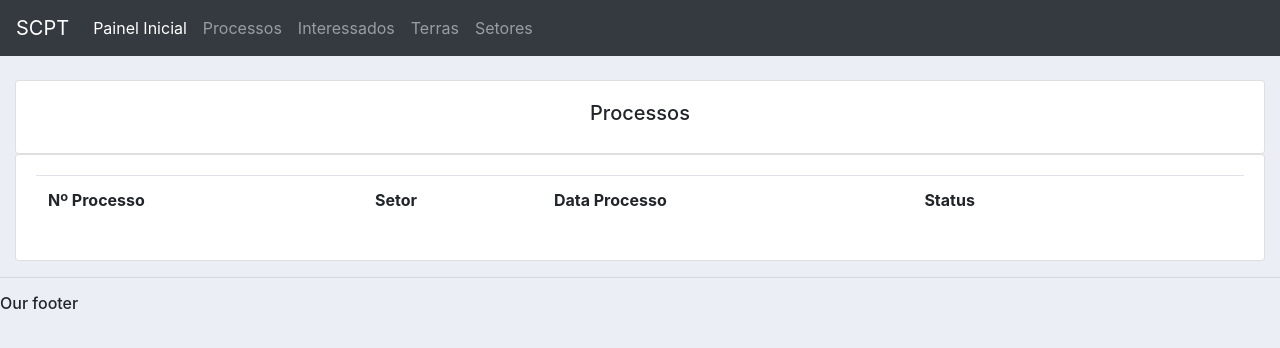
After one commit to simplymarco/Sistema-de-Controle-de-Processos-Titulados, a Django app: page /processolist/ in a window 1280 px wide. The commit adds this page. Shown: the top 348 px of the page. Run offline with Django 3.2, Linux system fonts and the light colour scheme; lists and menus that the app fills with data are empty; some libraries are stand-ins or nearby versions.

Commit message:
Ajustes na pagina
Foi criado lista de interessados, terras, setores e processos

```diff
--- a/accounts/templates/accounts/navbar.html
+++ b/accounts/templates/accounts/navbar.html
@@ -6,7 +6,10 @@
     <div class="collapse navbar-collapse" id="navbarNavAltMarkup">
       <div class="navbar-nav">
         <a class="nav-item nav-link active" href="{% url 'home' %}">Painel Inicial</a>
-        <a class="nav-item nav-link" href="{% url 'terra' %}">Terras</a>
+        <a class="nav-item nav-link" href="{% url 'processoslist' %}">Processos</a>
+        <a class="nav-item nav-link" href="{% url 'interessadoslist' %}">Interessados</a>
+        <a class="nav-item nav-link" href="{% url 'terraslist' %}">Terras</a>
+        <a class="nav-item nav-link" href="{% url 'setorlist' %}">Setores</a>
       </div>
     </div>
   </nav>
--- /dev/null
+++ b/accounts/templates/accounts/processolist.html
@@ -0,0 +1,37 @@
+{% extends 'accounts/main.html' %}
+
+{% block content %}
+<br>
+
+<div class="row">
+    <div class="col-md">
+        <div class="card card-body">
+            <h5>Processos</h5>
+        </div>
+        <div class="card card-body">
+            <table class="table">
+                <tr>
+                    <th>Nº Processo</th>
+                    <th>Setor</th>
+                    <th>Data Processo</th>
+                    <th>Status</th>
+                    <th></th>
+                    <th></th>
+                </tr>
+                {% for i in lista %}
+                <tr>
+                    <td>{{i.numeroProcesso}}</td>
+                    <td>{{i.setor}}</td>
+                    <td>{{i.dataProcesso}}</td>
+                    <td>{{i.status}}</td>
+                    <td><a class="btn btn-sm btn-warning" href="{% url 'ver_processo' i.id %}">Editar</a></td>
+                    <td><a class="btn btn-sm btn-danger" href="{% url 'deletar_processo' i.id %}">Remover</a></td>
+                </tr>
+                {% endfor %}
+
+            </table>
+        </div>
+    </div>
+</div>
+
+{% endblock %}
--- a/accounts/templates/accounts/terras.html
+++ b/accounts/templates/accounts/terras.html
@@ -16,8 +16,8 @@
                     <th>Número</th>
                     <th>Área Total</th>
                     <th>Valor</th>
-                    <th>Editar</th>
-                    <th>Remover</th>
+                    <th></th>
+                    <th></th>
                 </tr>
                 {% for i in lista %}
                 <tr>
--- a/accounts/urls.py
+++ b/accounts/urls.py
@@ -9,14 +9,21 @@ urlpatterns = [
     path('criar_interessado/', views.criarInteressado, name='criar_interessado'),
     path('editar_interessado/<str:pk>/', views.editarInteressado, name='editar_interessado'),
     path('deletar_interessado/<str:pk>/', views.deleteInteressado, name='deletar_interessado'),
+    path('interessadolist/', views.interessadolist, name='interessadoslist'),
 
     path('criar_processo/', views.criarProcesso, name='criar_processo'),
     path('ver_processo/<str:pk>/', views.verProcesso, name='ver_processo'),
     path('deletar_processo/<str:pk>/', views.deleteProcesso, name='deletar_processo'),
+    path('processolist/', views.processolist, name='processoslist'),
 
     path('criar_terra/', views.criarTerra, name='criar_terra'),
     path('ver_terra/<str:pk>/', views.verTerra, name='ver_terra'),
     path('deletar_terra/<str:pk>/', views.deleteTerra, name='deletar_terra'),
-    path('terra/', views.terrapg, name='terra'),
+    path('terraslist/', views.terralist, name='terraslist'),
+
+    path('criar_setor/', views.criarSetor, name='criar_setor'),
+    path('ver_setor/<str:pk>/', views.verSetor, name='ver_setor'),
+    path('deletar_setor/<str:pk>/', views.deleteSetor, name='deletar_setor'),
+    path('setorlist/', views.setorlist, name='setorlist'),
 
 ]
--- a/accounts/views.py
+++ b/accounts/views.py
@@ -64,9 +64,9 @@ def interessadopg(request, pk):
     context = {'interessado': interessado, 'processos': processos,'processosCount': processosCount}
     return render(request, 'accounts/interessado.html', context)
 
-def terrapg(request):
-    lista = Terra.objects.all()
-    return render(request, 'accounts/terras.html', {'lista':lista})
+def interessadolist(request):
+    lista = Interessado.objects.all()
+    return render(request, 'accounts/interessadolist.html', {'lista':lista})
 
 def criarProcesso(request):
 
@@ -95,6 +95,20 @@ def verProcesso(request, pk):
 
     return render(request, 'accounts/ver_form.html', context)
 
+def deleteProcesso(request, pk):
+    processo = Processo.objects.get(id=pk)
+    if request.method == 'POST':
+        processo.delete()
+        return redirect('/')
+
+    context = {'item':processo}
+
+    return render(request, 'accounts/delete.html', context)
+
+def processolist(request):
+    lista = Processo.objects.all()
+    return render(request, 'accounts/processolist.html', {'lista':lista})
+
 def criarTerra(request):
 
     form = TerraForm()
@@ -122,16 +136,6 @@ def verTerra(request, pk):
 
     return render(request, 'accounts/ver_form.html', context)
 
-def deleteProcesso(request, pk):
-    processo = Processo.objects.get(id=pk)
-    if request.method == 'POST':
-        processo.delete()
-        return redirect('/')
-
-    context = {'item':processo}
-
-    return render(request, 'accounts/delete.html', context)
-
 def deleteTerra(request, pk):
     processo = Terra.objects.get(id=pk)
     if request.method == 'POST':
@@ -141,3 +145,49 @@ def deleteTerra(request, pk):
     context = {'item':processo}
 
     return render(request, 'accounts/delete.html', context)
+
+def terralist(request):
+    lista = Terra.objects.all()
+    return render(request, 'accounts/terras.html', {'lista':lista})
+
+
+def criarSetor(request):
+
+    form = SetorForm()
+    if request.method == 'POST':
+        form = SetorForm(request.POST)
+        if form.is_valid():
+            form.save()
+            return redirect('/')
+
+    context = {'form': form}
+
+    return render(request, 'accounts/ver_form.html', context)
+
+def verSetor(request, pk):
+    processo = Setor.objects.get(id=pk)
+    form = SetorForm(instance=processo)
+
+    if request.method == 'POST':
+        form = SetorForm(request.POST, instance=processo)
+        if form.is_valid():
+            form.save()
+            return redirect('/')
+
+    context = {'form': form}
+
+    return render(request, 'accounts/ver_form.html', context)
+
+def deleteSetor(request, pk):
+    processo = Setor.objects.get(id=pk)
+    if request.method == 'POST':
+        processo.delete()
+        return redirect('/')
+
+    context = {'item':processo}
+
+    return render(request, 'accounts/delete.html', context)
+
+def setorlist(request):
+    lista = Setor.objects.all()
+    return render(request, 'accounts/setorlist.html', {'lista':lista})
```
Also changed, not shown: accounts/forms.py (+6 -1 lines), accounts/templates/accounts/interessadolist.html (added, +37 -0 lines), accounts/templates/accounts/setorlist.html (added, +34 -0 lines).
